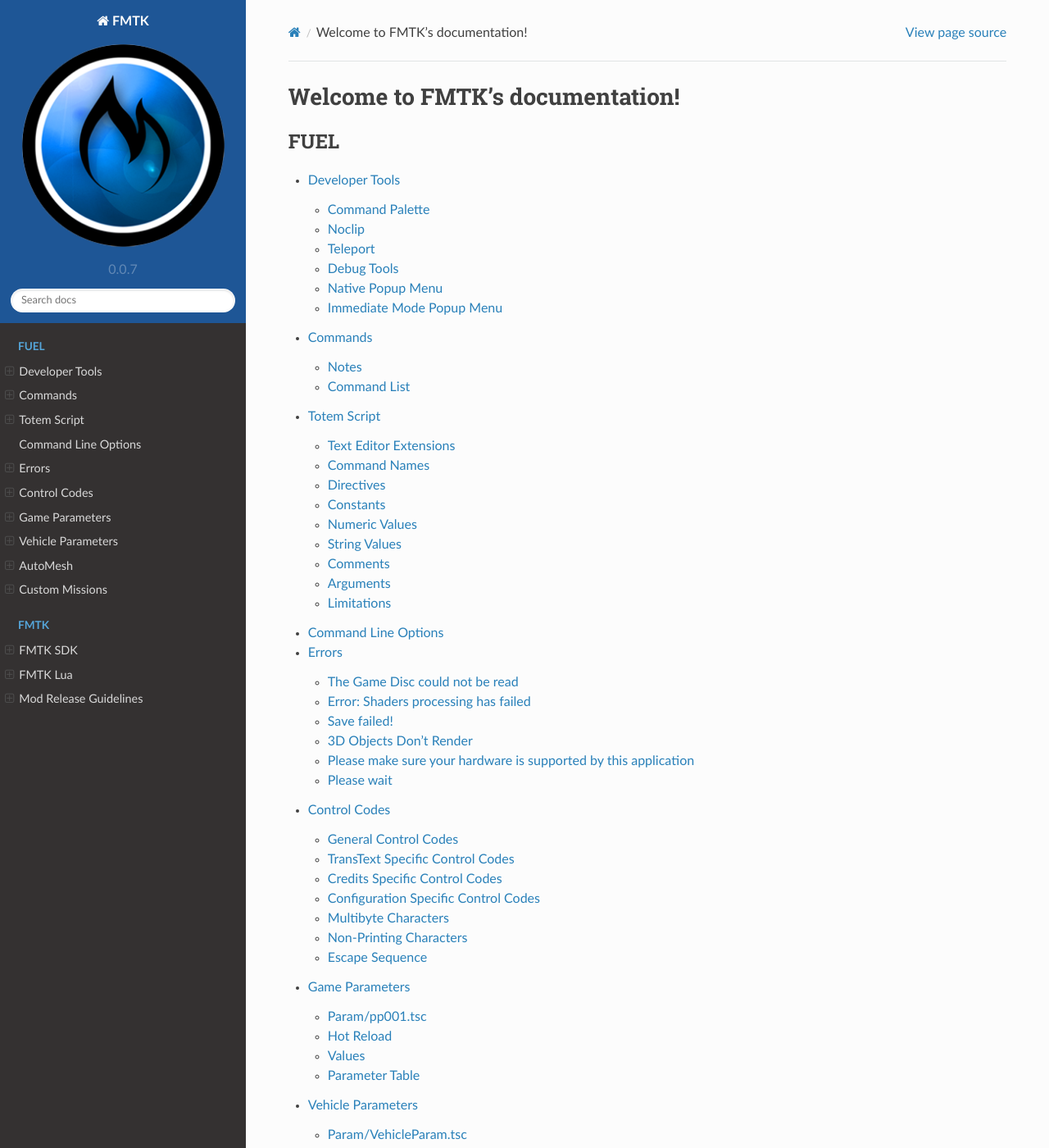
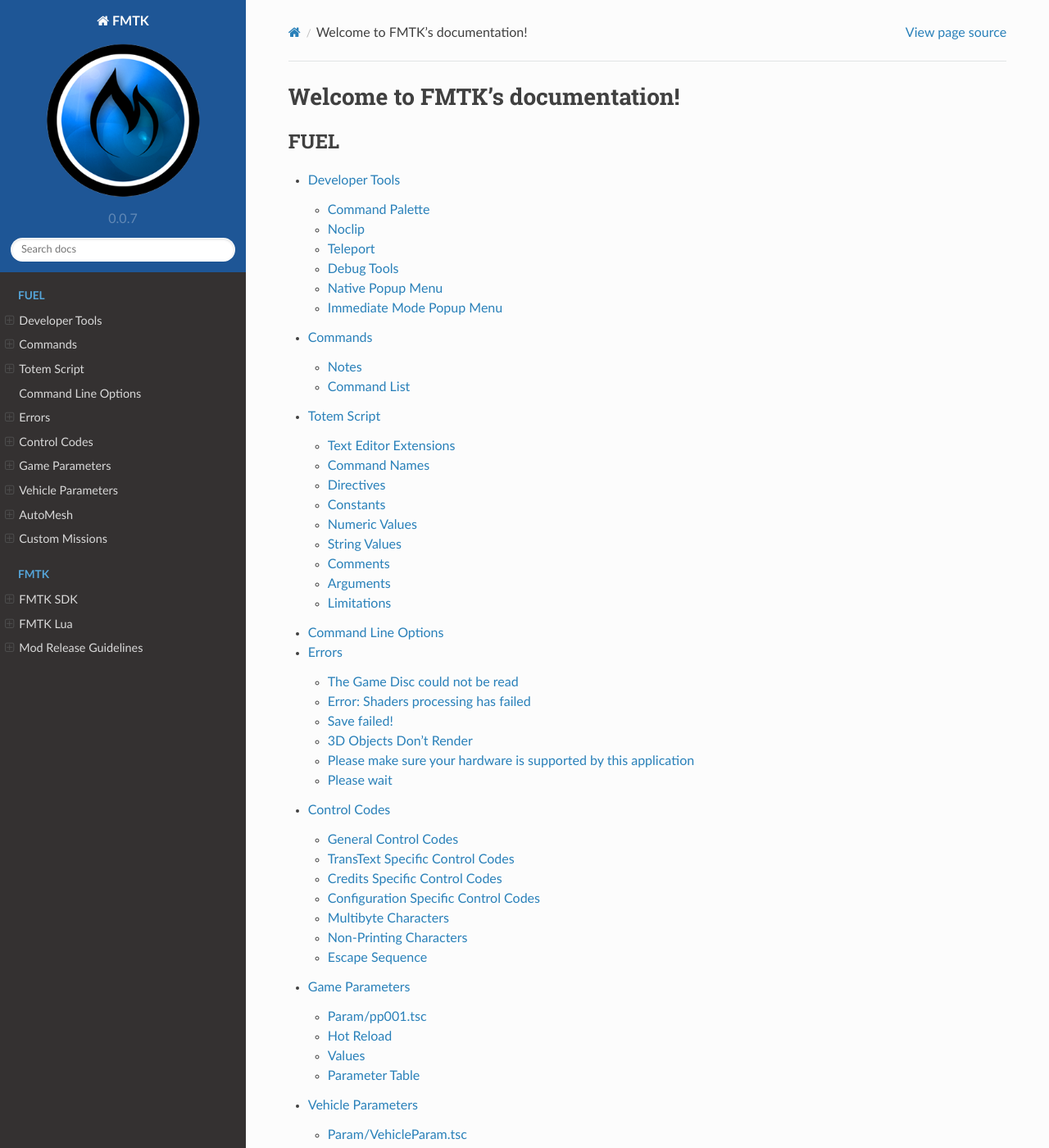
Before and after one commit to widberg/fmtk, a Sphinx documentation site: the page built from docs/source/index.rst, in a window 1280 px wide and 1400 px high. Shown: the whole window at 82% size. Built offline with Sphinx 7.4.7 and the Read the Docs theme 2.0.0, drawn with Linux system fonts in a browser that asks for light colours.

Commit message:
Update icons

```diff
--- a/docs/source/_static/style.css
+++ b/docs/source/_static/style.css
@@ -6,6 +6,10 @@
     border-color: transparent;
 }
 
+.wy-side-nav-search .wy-dropdown > a img.logo, .wy-side-nav-search > a img.logo {
+    width: 200px;
+}
+
 .wy-nav-content {
     max-width: none;
 }
--- a/docs/source/conf.py
+++ b/docs/source/conf.py
@@ -127,8 +127,9 @@
 #
 # html_sidebars = {}
 
-html_logo = abspath('img/logo.png')
+html_logo = abspath('img/icon.png')
 
+html_favicon = abspath('../../fmtk/icon.ico')
 
 # -- Options for HTMLHelp output ---------------------------------------------
 
```
Also changed, not shown: docs/source/img/icon.png (renamed from docs/source/img/logo.png), 2 other files.
